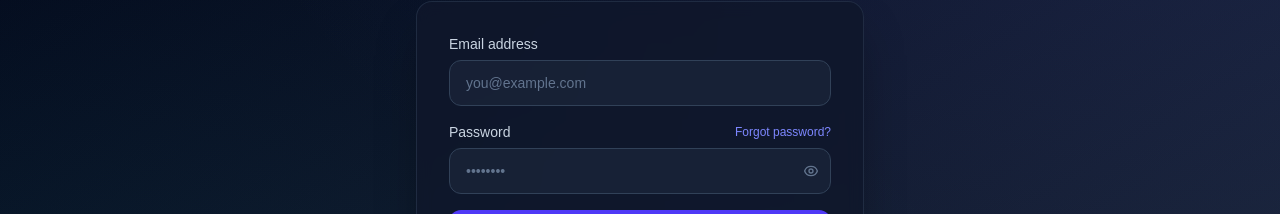
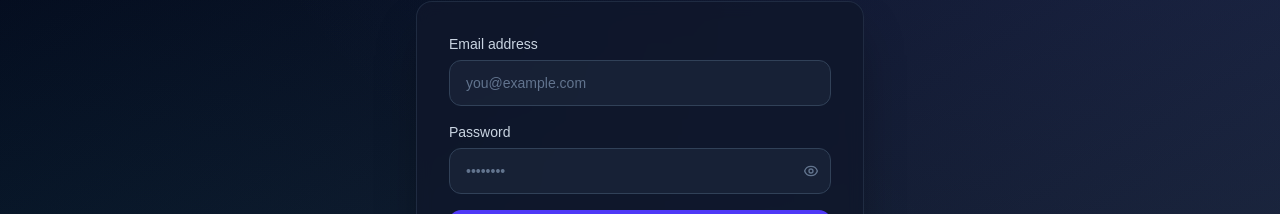
Before and after one commit to banjomaryam17/eventhub, a Next.js app: page /auth/login in a window 1280 px wide. Shown: the part 262-476 px from the top of the page. Built offline with nearby package versions, Linux system fonts and the light colour scheme.

Commit message:
forget password link taken out

```diff
--- a/app/auth/login/page.tsx
+++ b/app/auth/login/page.tsx
@@ -111,12 +111,6 @@ export default function LoginPage() {
                 <label htmlFor="password" className="block text-sm font-medium text-slate-300">
                   Password
                 </label>
-                <Link
-                  href="/auth/forgot-password"
-                  className="text-xs text-indigo-400 hover:text-indigo-300 transition-colors"
-                >
-                  Forgot password?
-                </Link>
               </div>
               <div className="relative">
                 <input
--- a/lib/geo.ts
+++ b/lib/geo.ts
@@ -85,7 +85,7 @@ export interface Coordinates {
     if (!res.ok) {
       console.error("openrouteservice distance failed:", res.status);
       return null;
-    }
+   }
 
     const data = await res.json();
     const metres = data?.routes?.[0]?.summary?.distance;
```
